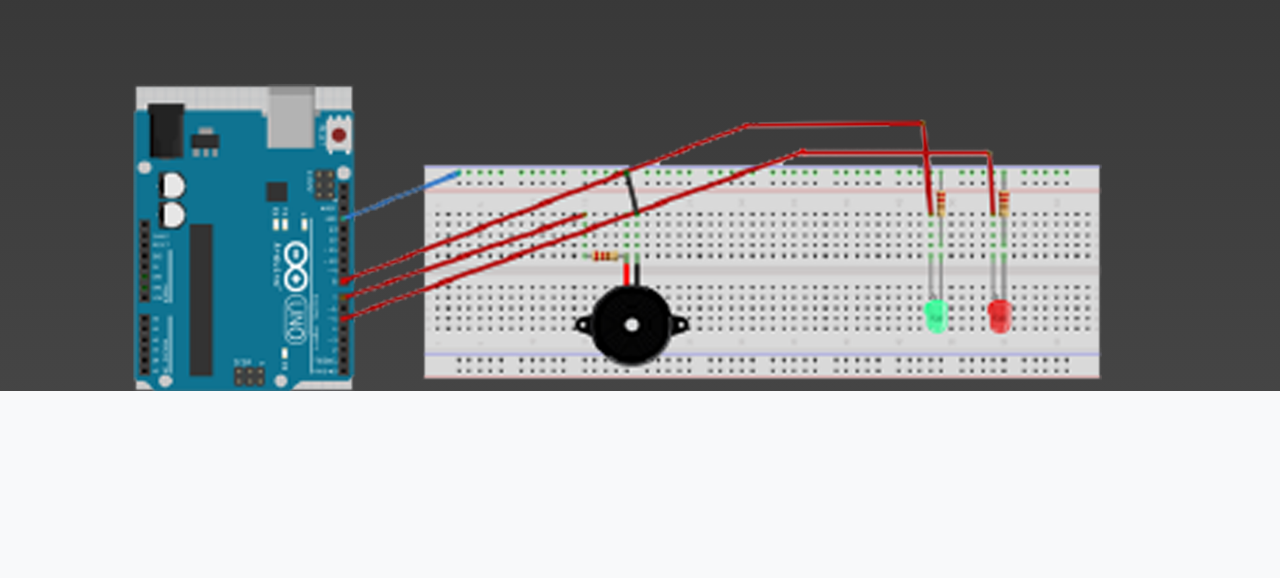
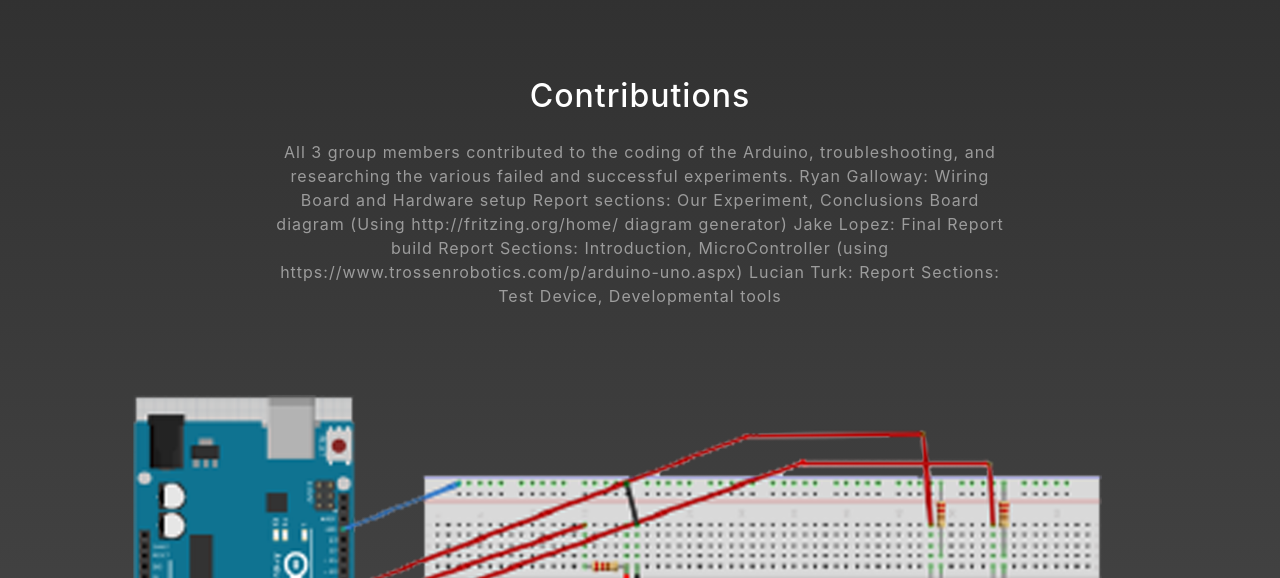
Before and after one commit to JakeLopez/JBBuzz, a website with bundled scripts: page index.html in a window 1280 px wide. Shown: the part 3513-4091 px from the top of the page. Built offline with nearby package versions, Linux system fonts and the light colour scheme.

Commit message:
added contributions section

```diff
--- a/index.html
+++ b/index.html
@@ -131,6 +131,19 @@
                    We had talked in depth about the possibility of making a Rube Goldberg machine using servos and other devices for the Arduino. That would be a great project to dive into multitasking and the
                    interrupting of the processor, as opposed to delaying with a function call.</p>
 
+          <h2 class="text-white mb-4">Contributions</h2>
+               <p class="text-white-50">All 3 group members contributed to the coding of the Arduino, troubleshooting, and researching the various failed and successful experiments.
+                  <bk>Ryan Galloway: </bk>
+                  Wiring Board and Hardware setup
+                  Report sections: Our Experiment, Conclusions
+                  Board diagram (Using http://fritzing.org/home/ diagram generator)
+                  <bk>Jake Lopez:</bk>
+                  Final Report build
+                  Report Sections: Introduction, MicroController (using https://www.trossenrobotics.com/p/arduino-uno.aspx)
+                  <bk>Lucian Turk:</bk>
+                  Report Sections: Test Device, Developmental tools
+                  </p>
+
 
           </div>
         </div>
@@ -238,7 +251,7 @@
     <!-- Footer -->
     <footer class="bg-black small text-center text-white-50">
       <div class="container">
-        Copyright &copy; Your Website 2018
+        Copyright &copy; Team Syntax
       </div>
     </footer>
 
```
